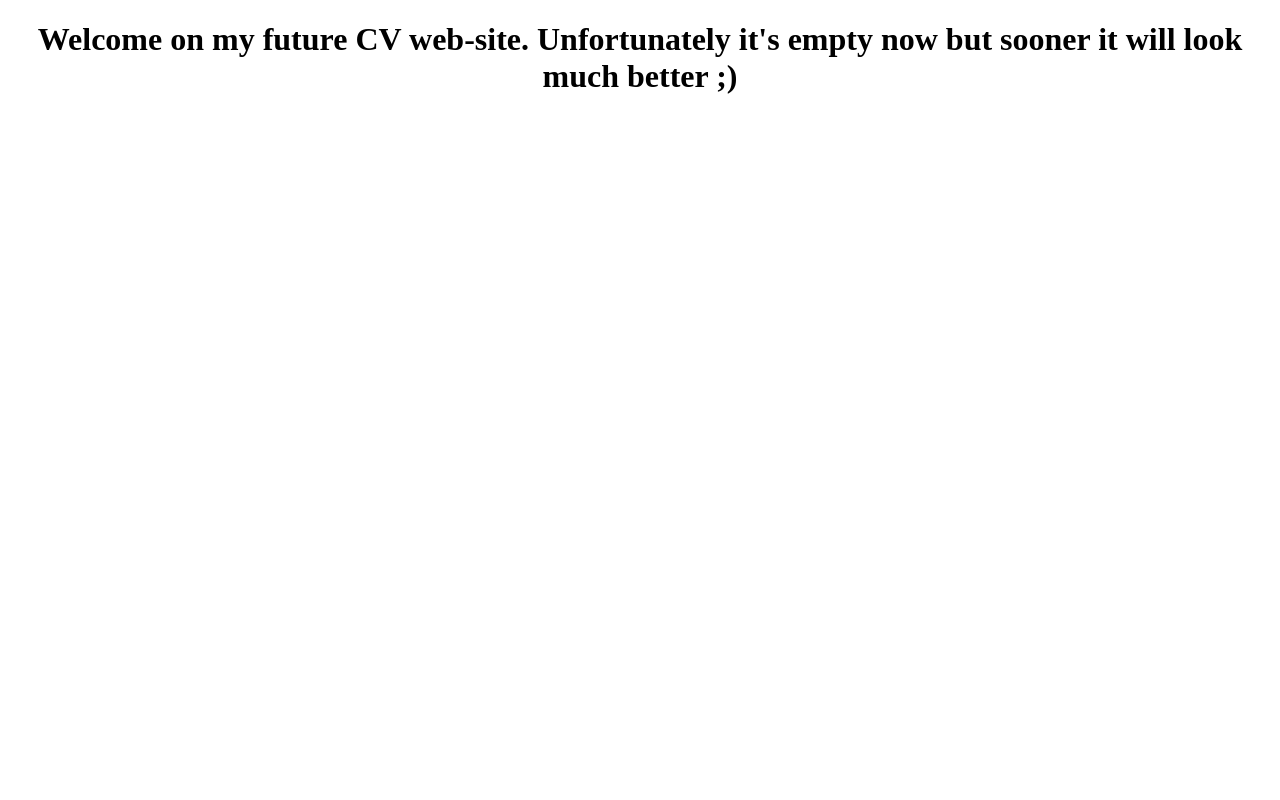
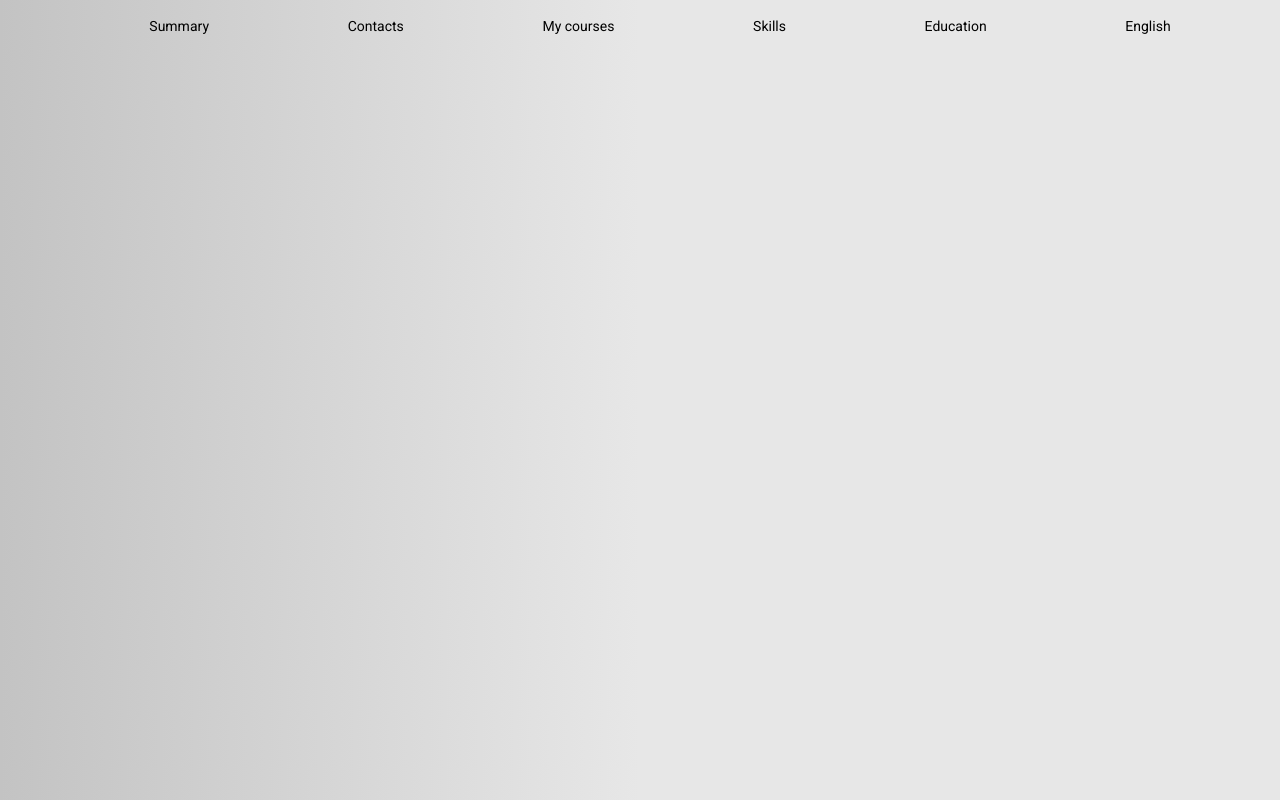
Before and after one commit to SVorobey/rsschool-cv, a plain HTML site: page index.html in a window 1280 px wide. Drawn offline with Linux system fonts and the light colour scheme.

Commit message:
feat: add header and nav bar

```diff
--- a/css/style.css
+++ b/css/style.css
@@ -1,3 +1,29 @@
-h1 {
-    text-align: center;
+body {
+    background: linear-gradient(90deg, rgb(195, 195, 195), rgb(231, 231, 231), rgb(231, 231, 231));
+    font-family: 'Roboto', sans-serif;
 }
+
+.container {
+    max-width: 1200px;
+    margin: 0 auto;
+}
+
+.header-menu__list-item {
+    list-style-type: none;
+}
+
+.header-menu__list {
+    display: flex;
+    justify-content: space-around;
+}
+
+.header-menu__list-item a {
+    text-decoration: none;
+    color: #000;
+    font-size: 14px;
+}
+
+.header-menu__list-item a:hover {
+    color: red;
+    transition: all 0.6s;
+}
--- a/index.html
+++ b/index.html
@@ -1,13 +1,53 @@
 <!DOCTYPE html>
-<html lang="en">
+<html lang="ru">
 <head>
     <meta charset="UTF-8">
     <meta http-equiv="X-UA-Compatible" content="IE=edge">
     <meta name="viewport" content="width=device-width, initial-scale=1.0">
+    <link rel="preconnect" href="https://fonts.googleapis.com">
+    <link rel="preconnect" href="https://fonts.gstatic.com" crossorigin>
+    <link href="https://fonts.googleapis.com/css2?family=Anton&family=Roboto:wght@400;700&family=Rock+Salt&display=swap" rel="stylesheet">
     <link rel="stylesheet" href="css/style.css">
     <title>CV</title>
 </head>
 <body>
-    <h1>Welcome on my future CV web-site. Unfortunately it's empty now but sooner it will look much better ;)</h1>
+    <header>
+        <div class="container">
+            <nav class="header-menu">
+                <ul class="header-menu__list">
+                    <li class="header-menu__list-summary header-menu__list-item">
+                        <a href="#">
+                            Summary
+                        </a>
+                    </li>
+                    <li class="header-menu__list-contacts header-menu__list-item">
+                        <a href="#">
+                            Contacts
+                        </a>
+                    </li>
+                    <li class="header-menu__list-courses header-menu__list-item">
+                        <a href="#">
+                            My courses
+                        </a>
+                    </li>
+                    <li class="header-menu__list-skills header-menu__list-item">
+                        <a href="#">
+                            Skills
+                        </a>
+                    </li>
+                    <li class="header-menu__list-education header-menu__list-item">
+                        <a href="#">
+                            Education
+                        </a>
+                    </li>
+                    <li class="header-menu__list-english header-menu__list-item">
+                        <a href="#">
+                            English
+                        </a>
+                    </li>
+                </ul>
+            </nav>
+        </div>
+    </header>
 </body>
 </html>
```
Also changed, not shown: img/me.jpg (deleted), 1 other file.
